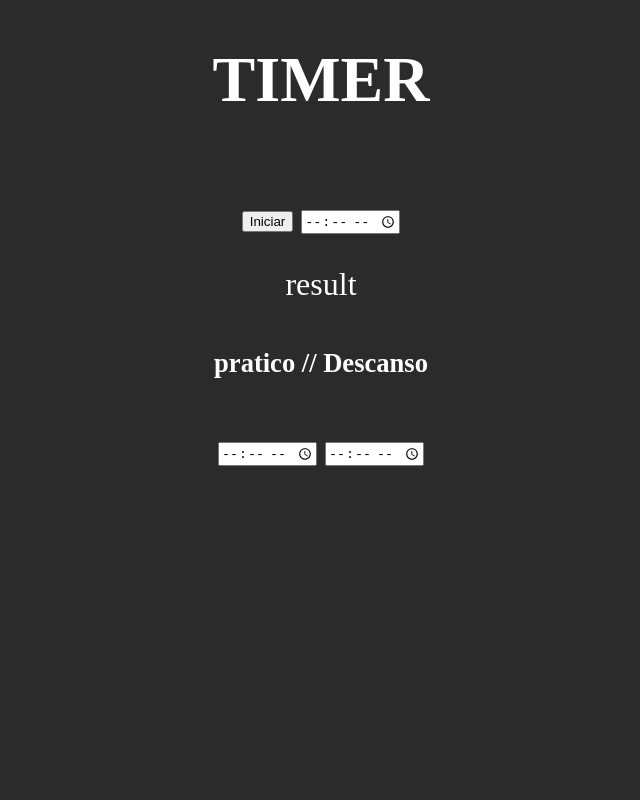
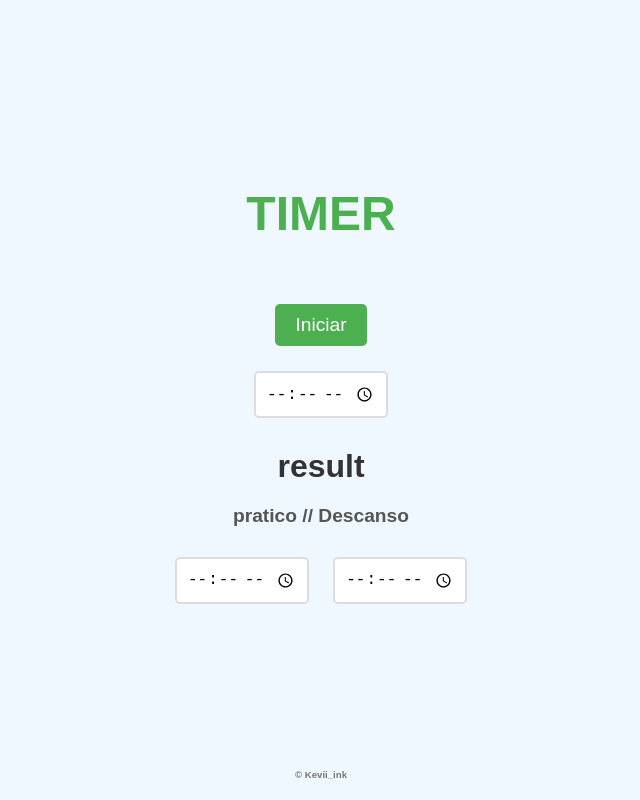
Before and after one commit to Kevinnink/Timer, a plain HTML site: page index.html in a window 1280 px wide. Shown: the whole page, without its empty margins (319-959 px from the left). Drawn offline with Linux system fonts and the light colour scheme.

Commit message:
adicionando CSS chatGpt

```diff
--- a/index.html
+++ b/index.html
@@ -26,4 +26,7 @@
     </div>
     <script src="timer.js"></script>
 </body>
+<footer>
+    <h6>© Kevii_ink</h6>
+</footer>
 </html>
--- a/timer.css
+++ b/timer.css
@@ -1,8 +1,135 @@
+/* Resetando margens e bordas */
+* {
+    margin: 0;
+    padding: 0;
+    box-sizing: border-box;
+}
+
+/* Estilo geral do body */
 body {
-    background: rgb(43, 43, 43);
+    font-family: 'Arial', sans-serif;
+    background: #f0f8ff; /* Cor de fundo suave */
+    display: flex;
+    flex-direction: column;
+    justify-content: center;
+    align-items: center;
+    height: 100vh;
+    text-align: center;
+    padding: 20px;
+    animation: fadeIn 1s ease-out; /* Animação de entrada */
+}
+
+/* Efeito de fade in para o body */
+@keyframes fadeIn {
+    from {
+        opacity: 0;
+    }
+    to {
+        opacity: 1;
+    }
+}
+
+/* Estilo do título */
+#titulo {
+    font-size: 3rem;
+    color: #4caf50;
+    margin-bottom: 30px;
+    animation: slideUp 1s ease-out; /* Título deslizando */
+}
+
+/* Animação do título deslizante */
+@keyframes slideUp {
+    from {
+        transform: translateY(-50px);
+        opacity: 0;
+    }
+    to {
+        transform: translateY(0);
+        opacity: 1;
+    }
+}
+
+/* Estilo do botão */
+input[type="button"] {
+    background-color: #4caf50;
     color: white;
-    font-size: 2em;
-    text-align: center;
-    margin-top: 20px;
+    border: none;
+    padding: 10px 20px;
+    font-size: 1.2rem;
+    cursor: pointer;
+    border-radius: 5px;
+    margin: 15px 0;
+    transition: transform 0.2s ease;
+    animation: fadeInUp 1.5s ease-out; /* Animação do botão */
+}
 
+/* Animação do botão */
+@keyframes fadeInUp {
+    from {
+        opacity: 0;
+        transform: translateY(20px);
+    }
+    to {
+        opacity: 1;
+        transform: translateY(0);
+    }
 }
+
+/* Efeito de hover no botão */
+input[type="button"]:hover {
+    transform: scale(1.05); /* Aumenta o botão levemente */
+}
+
+/* Estilo para inputs de tempo */
+input[type="time"] {
+    padding: 10px;
+    font-size: 1rem;
+    margin: 10px;
+    border-radius: 5px;
+    border: 2px solid #ddd;
+    transition: border-color 0.3s ease;
+}
+
+/* Foco nos inputs de tempo */
+input[type="time"]:focus {
+    border-color: #4caf50;
+    outline: none;
+}
+
+/* Estilo da área de resultados */
+#result, #resPratico, #resDescanso {
+    font-size: 2rem;
+    margin: 20px;
+    color: #333;
+    font-weight: bold;
+    animation: fadeIn 1.5s ease-out;
+}
+
+/* Estilo para a seção de pratico e descanso */
+h5 {
+    font-size: 1.2rem;
+    color: #555;
+    margin-bottom: 15px;
+    animation: fadeInUp 1.5s ease-out;
+}
+
+/* Efeito no footer */
+footer {
+    position: absolute;
+    bottom: 20px;
+    font-size: 0.9rem;
+    color: #777;
+    animation: slideUp 1.5s ease-out;
+}
+
+/* Animação no footer */
+@keyframes slideUp {
+    from {
+        transform: translateY(20px);
+        opacity: 0;
+    }
+    to {
+        transform: translateY(0);
+        opacity: 1;
+    }
+}
```
